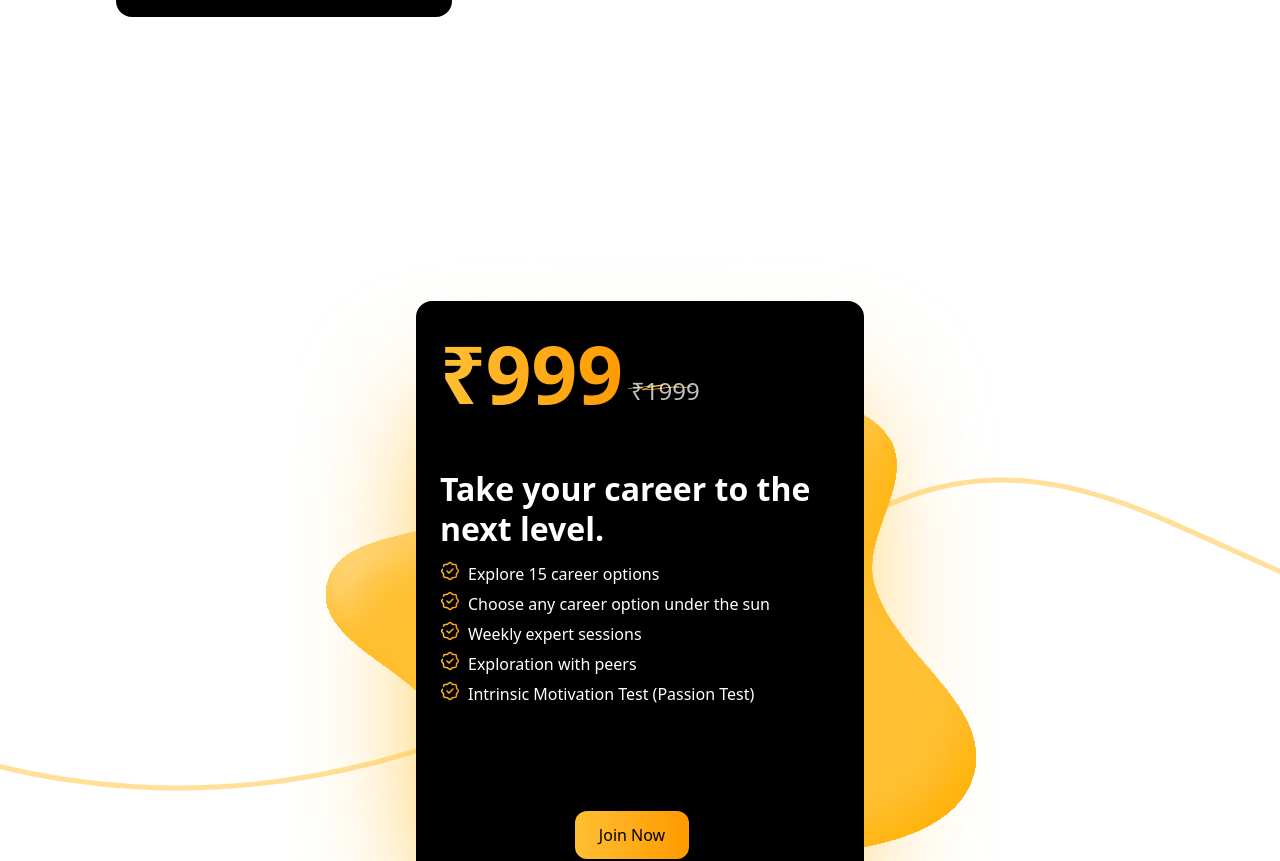
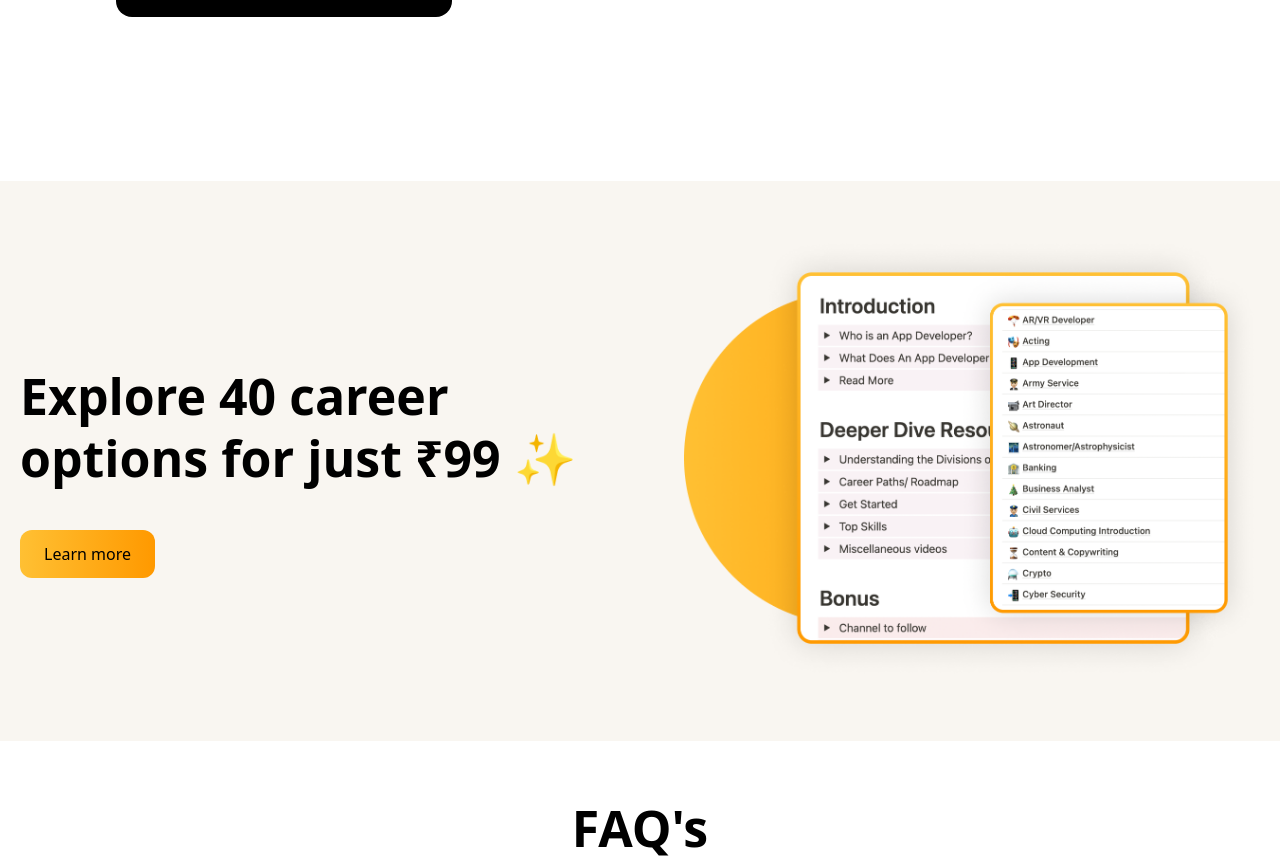
Before and after one commit to catoverse/career-taxi-1.0, a Next.js app: page / in a window 1280 px wide. Shown: the part 7236-8097 px from the top of the page. Built offline with nearby package versions, Linux system fonts and the light colour scheme; grey boxes are pictures that could not be loaded.

Commit message:
added guide payment page

```diff
--- a/components/main/faq.js
+++ b/components/main/faq.js
@@ -68,7 +68,7 @@ const FaqData = [
 
 const Faq = () => {
   return (
-    <div className="mb-20 px-5">
+    <div className="mb-20 mt-14 px-5">
       <p className="mb-16 text-center text-headThree font-bold leading-tight lg:text-headTwo">
         FAQ&apos;s
       </p>
--- /dev/null
+++ b/components/main/guide.js
@@ -0,0 +1,31 @@
+import React from "react";
+import Image from "next/image";
+import Link from "next/link";
+
+import GuidePreview from "/public/images/main/guide/guide-preview.png";
+
+const Guide = () => {
+  return (
+    <div className="mt-10 bg-creame px-5 py-20 text-black lg:py-14">
+      <div className="mx-auto xl:container 2xl:container 3xl:max-w-screen-2xl">
+        <div className="flex flex-col items-center justify-between lg:flex-row-reverse">
+          <div className="max-w-lg xl:max-w-xl">
+            <Image src={GuidePreview} alt="guide preview" />
+          </div>
+          <div className="text-center lg:text-left">
+            <p className="pt-5 text-headThree font-bold leading-snug lg:max-w-xl lg:text-headTwo lg:leading-tight">
+              Explore 40 career options for just ₹99 ✨
+            </p>
+            <Link href="/guides">
+              <button className="mt-10 mr-4 rounded-xl bg-yellow bg-gradient-to-r from-yellow to-orange px-6 py-3 text-bodyTwo font-medium text-black duration-300 hover:-translate-y-1 hover:shadow-[0_10px_15px_-3px_rgba(255,192,51,0.5)]">
+                Learn more
+              </button>
+            </Link>
+          </div>
+        </div>
+      </div>
+    </div>
+  );
+};
+
+export default Guide;
--- a/pages/api/razorpay.js
+++ b/pages/api/razorpay.js
@@ -11,7 +11,7 @@ export default async function handler(req, res) {
 
     // Create an order -> generate the OrderID -> Send it to the Front-end
     const payment_capture = 1;
-    const amount = 50;
+    const amount = 99;
     const currency = "INR";
     const options = {
       amount: (amount * 100).toString(),
--- a/pages/guides.js
+++ b/pages/guides.js
@@ -1,8 +1,7 @@
 import React, { useState, useEffect } from "react";
 import Image from "next/image";
-import Link from "next/link";
 
-import GuideImg from "/public/images/guide/guideimg.png";
+import GuidePreview from "/public/images/main/guide/guide-preview.svg";
 
 import useLocalStorage from "use-local-storage";
 
@@ -31,14 +30,14 @@ const Guides = () => {
     const data = await fetch("/api/razorpay", { method: "POST" }).then((t) =>
       t.json()
     );
-    console.log(data);
+
     var options = {
       key: process.env.RAZORPAY_KEY, // Enter the key ID genereated from the Dashboard
       name: "Career Taxi",
       currency: data.currency,
       amount: data.amount,
       order_id: data.id,
-      description: "Thank you for your test donation",
+      description: "",
       image: "https://cdn.razorpay.com/logos/IwG1SmDFGznPEq_original.png",
       handler: function (response) {
         // Validate payment at server - using webhooks is a better idea.
@@ -85,20 +84,19 @@ const Guides = () => {
       <Header />
       <div className="px-5 2xl:px-44">
         <div className="mx-auto mt-2 mb-20 xl:container 2xl:container 3xl:max-w-screen-2xl">
-          <div className="flex flex-col items-center justify-between lg:flex-row">
+          <div className="mt-5 flex flex-col items-center justify-between lg:flex-row-reverse">
             <div className="max-w-lg xl:max-w-xl">
-              <Image src={GuideImg} alt="guide" />
+              <Image src={GuidePreview} alt="guide" />
             </div>
-            <div className="mt-6 text-center lg:text-left">
-              <p className="mb-1 text-headThree font-bold lg:text-headTwo">
-                20 Curated Guides
+            <div className="mt-12 lg:text-left">
+              <p className="mb-4 max-w-lg text-headThree font-bold leading-tight lg:text-headTwo">
+                Everything you need to know before choosing a career
               </p>
-              <p className="max-w-2xl text-bodyTwo font-normal leading-6 lg:text-bodyOne lg:leading-7">
-                Velit malesuada turpis pretium quisque a libero, morbi. Sagittis
-                purus nisl pharetra, adipiscing scelerisque metus. Mi in
-                pulvinar adipiscing sed magna tellus. Tristique rhoncus duis
-                cursus morbi quam arcu ut.{" "}
-              </p>
+              <ul className="list-disc pl-5 text-bodyTwo font-normal leading-6 lg:text-bodyOne lg:leading-7">
+                <li>Understand the work </li>
+                <li>The challenges you&apos;ll encounter</li>{" "}
+                <li>Career path in that profession</li>
+              </ul>
               {!paymentCaptured ? (
                 <button
                   onClick={makePayment}
@@ -108,7 +106,7 @@ const Guides = () => {
                 </button>
               ) : (
                 <a href="https://career.taxi/" target="_blank" rel="noreferrer">
-                  <button className="mt-10 mr-4 rounded-xl bg-yellow bg-gradient-to-r from-yellow to-orange px-6 py-3 text-bodyTwo font-medium text-black duration-300 hover:-translate-y-1 hover:shadow-[0_10px_15px_-3px_rgba(255,192,51,0.5)]">
+                  <button className="mt-8 mr-4 rounded-xl bg-yellow bg-gradient-to-r from-yellow to-orange px-6 py-3 text-bodyTwo font-medium text-black duration-300 hover:-translate-y-1 hover:shadow-[0_10px_15px_-3px_rgba(255,192,51,0.5)]">
                     View Guides
                   </button>
                 </a>
--- a/pages/index.js
+++ b/pages/index.js
@@ -7,6 +7,7 @@ import Video from "../components/main/video.js";
 import Problem from "../components/main/problem.js";
 import Solution from "../components/main/solution.js";
 import Expert from "../components/main/expert.js";
+import Guide from "../components/main/guide.js";
 import Pricing from "../components/main/pricing.js";
 import Faq from "../components/main/faq.js";
 import Testimonial from "../components/main/testimonial.js";
@@ -112,7 +113,8 @@ export default function Home() {
       <Solution />
       <Expert />
       <Testimonial enableJoin={enableJoin} onClick={makePayment} />
-      <Pricing enableJoin={enableJoin} onClick={makePayment} />
+      <Guide />
+      {/* <Pricing enableJoin={enableJoin} onClick={makePayment} /> */}
       <Faq />
       <Footer />
       {/* <p className="fixed top-0 left-0 bg-yellow text-headThree">
```
Also changed, not shown: public/images/main/guide/guide-preview.png (added), public/images/main/guide/guide-preview.svg (added).
